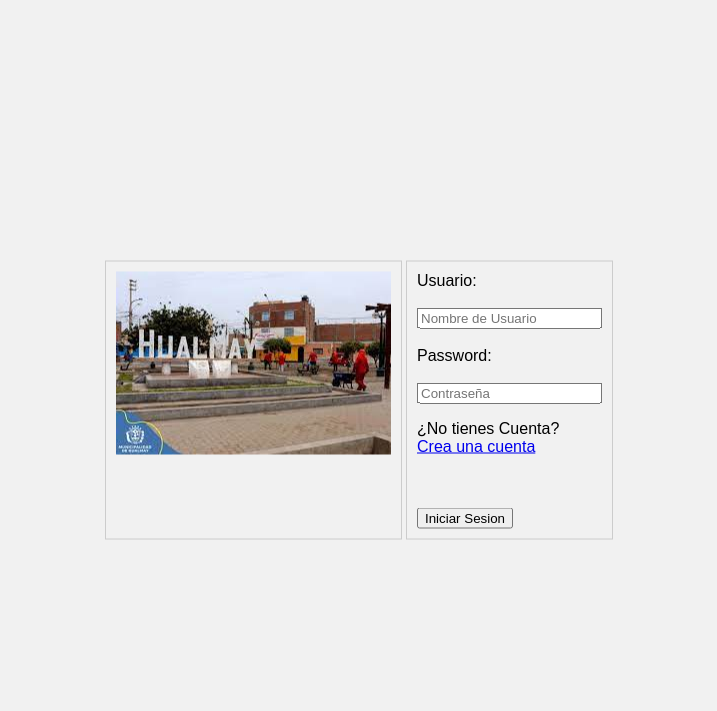
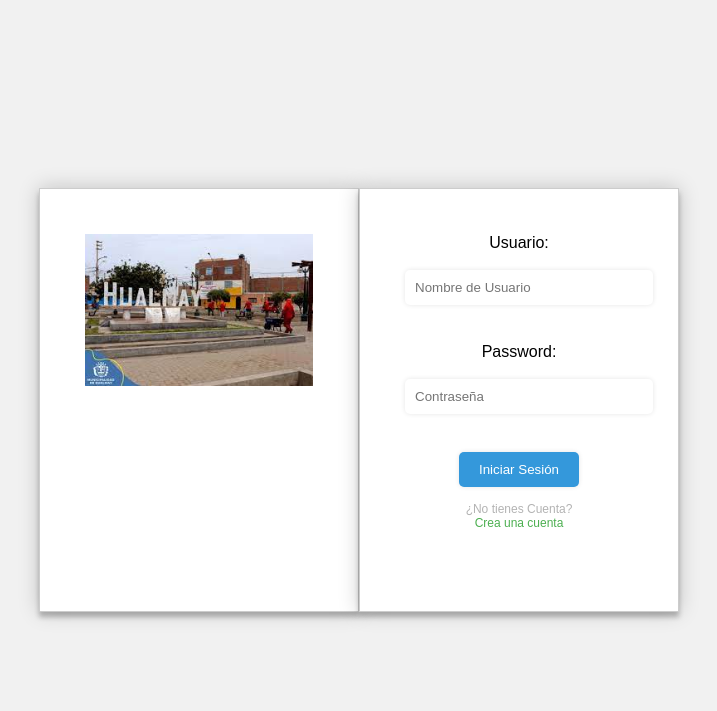
Before and after one commit to RJosueMR/mdh_resoluciones, a PHP site: page / in a window 1280 px wide. Shown: the top 711 px of the page, without its empty margins (281-998 px from the left). Run offline with PHP 8.4, Linux system fonts and the light colour scheme.

Commit message:
cambios240323-1
Co-authored-by: Jeyson03 <Jeyson03@users.noreply.github.com>
Co-authored-by: ArthurG018 <ArthurG018@users.noreply.github.com>

```diff
--- a/css/main.css
+++ b/css/main.css
@@ -2,28 +2,92 @@ body{
     font-family: Arial, Helvetica, sans-serif;
     background-color: #f1f1f1;
 }
-.Container{
+.Login-Page{
+    margin-top : 50px;
     position: absolute;
     top: 50%;
     left: 50%;
     transform: translate(-50%,-50%);
     display: flex;
 }
+img {
+	max-width: 100%;
+	margin-bottom: 20px;
+}
+
+.Img{
+    width: 50%;
+    box-sizing: border-box;
+    /*padding: 10px;*/
+    border: 1px solid #ccc;
+    position: relative;
+	z-index: 1;
+	background: #FFFFFF;
+	max-width: 360px;
+	margin: 0 auto 100px;
+	padding: 45px;
+	text-align: center;
+	box-shadow: 0 0 20px 0 rgba(0, 0, 0, 0.2), 0 5px 5px 0 rgba(0, 0, 0, 0.24);
+}
 fieldset{
     width: 50%;
     box-sizing: border-box;
-    padding: 10px;
+    /*padding: 10px;*/
     border: 1px solid #ccc;
+    position: relative;
+	z-index: 1;
+	background: #FFFFFF;
+	max-width: 360px;
+	margin: 0 auto 100px;
+	padding: 45px;
+	text-align: center;
+	box-shadow: 0 0 20px 0 rgba(0, 0, 0, 0.2), 0 5px 5px 0 rgba(0, 0, 0, 0.24);
 }
 
-@media (min-width: 768px) {
+input[type="text"],
+input[type="password"] {
+	padding: 10px;
+	margin-bottom: 20px;
+	width: 100%;
+	border: none;
+	border-radius: 5px;
+	box-shadow: 0 0 5px rgba(0, 0, 0, 0.1);
+}
+
+input[type="submit"] {
+	padding: 10px 20px;
+	background-color: #3498db;
+	color: #fff;
+	border: none;
+	border-radius: 5px;
+	box-shadow: 0 0 5px rgba(0, 0, 0, 0.1);
+	cursor: pointer;
+}
+
+input[type="submit"]:hover {
+	background-color: #2980b9;
+}
+
+.form .message {
+    margin: 15px 0 0;
+    color: #b3b3b3;
+    font-size: 12px;
+}
+
+.form .message a{
+    color: #4CAF50;
+    text-decoration: none;
+}
+
+
+/*@media (min-width: 768px) {
     .container{
         display: flex;
     }
     fieldset{
         width: 50%;
     }
-}
+}*/
 .Portada{
     width: 700;
     height: 500;
--- a/index.html
+++ b/index.html
@@ -9,12 +9,12 @@
     <script src='main.js'></script>
 </head>
 <body>
-    <div class="Container">
-        <fieldset>
-            <img src="img/Hualmay.png" id="Portada">
+    <div class="Login-Page">
+        <fieldset class="Img">
+            <img src="Hualmay.png" id="Portada">
         </fieldset>
         <fieldset class="form">
-            <form action="" method="post" class="Login">
+            <form action="" method="post" class="Login-Form">
                 <label for="usuario">Usuario:</label>
                 <br>
                 <br>
@@ -25,10 +25,12 @@
                 <br>
                 <br>
                 <input type="text" name="Password" placeholder="Contraseña" id="password">
+                <br>
+                <br>
+                <input type="submit" value="Iniciar Sesión">
                 <p class="message">¿No tienes Cuenta?<a href="#"><br>Crea una cuenta</a></p>
                 <br>
                 <br>
-                <input type="submit" value="Iniciar Sesion">
             </form>
         </fieldset>
     </div>
--- /dev/null
+++ b/php/actualizar.php
@@ -0,0 +1,3 @@
+<?php
+
+?>
--- a/php/conexion.php
+++ b/php/conexion.php
@@ -1,4 +1,6 @@
 <?php
+
 $cn=mysql_connect("localhost","root","");
 mysql_select_db("bd_mdh_resolucion",$cn);
+
  ?>
```
Also changed, not shown: bd_mdh_resolucion.sql (added, +135 -0 lines).
